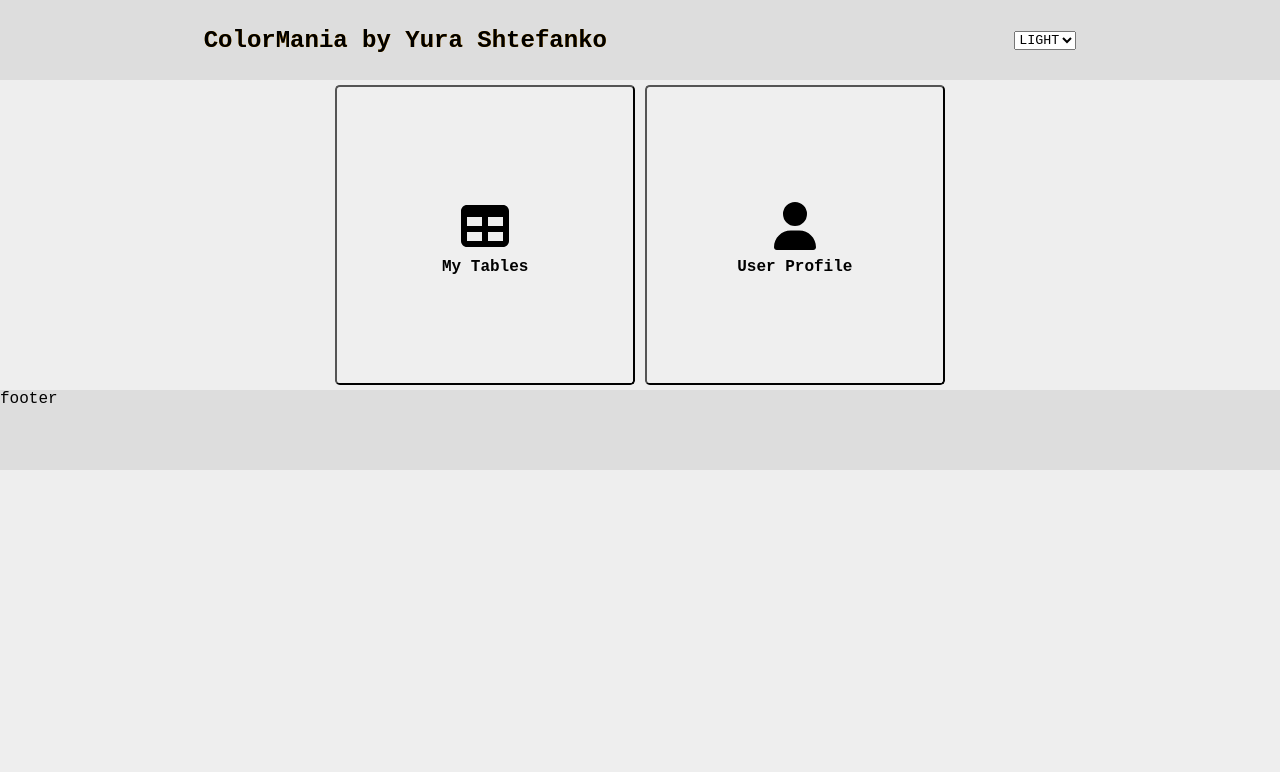
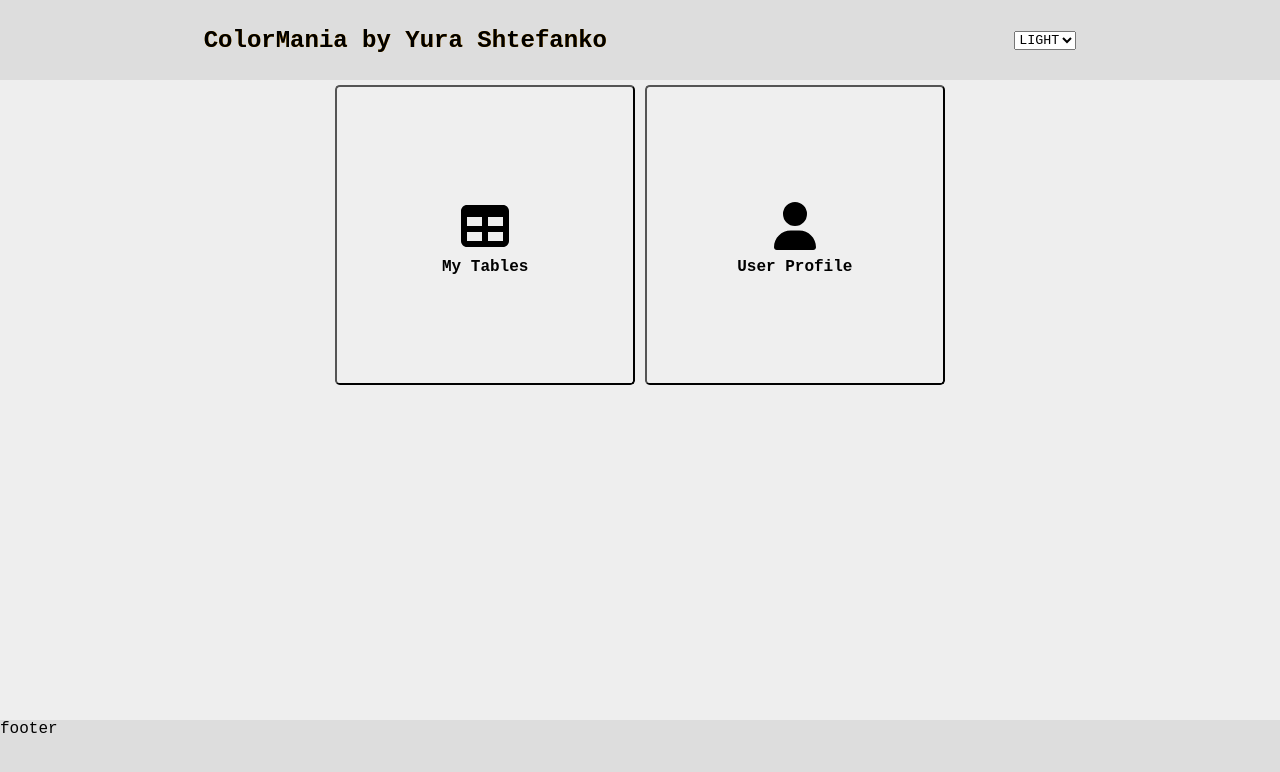
Before and after one commit to Viper-JSX/Colormania-React, a React (Create React App) app: page / in a window 1280 px wide. Shown: the top 772 px of the page. Built offline with nearby package versions, Linux system fonts and the light colour scheme.

Commit message:
Footer attached to the bottom

```diff
--- a/src/components/Layout/Layout.tsx
+++ b/src/components/Layout/Layout.tsx
@@ -19,7 +19,7 @@
 
 function Layout({ appTitle, tablesToRender, handleTablesSortCriteriaChange, handleTableCreate, handleTablesSearch, handleTableEdit, handleAddColorToTable, handleColorEdit, handleColorDelete, handleLogin, handleRegister, handleLogout, handleThemeChange } : LayoutProps):JSX.Element{
     return(
-        <div id="layout">
+        <div className="layout">
             <Header
                 appTitle={appTitle}
                 handleTablesSortCriteriaChange={handleTablesSortCriteriaChange}
--- a/src/css/App.css
+++ b/src/css/App.css
@@ -60,6 +60,12 @@
     min-height: 100vh;
     color: var(--darkColor);
     background-color: var(--lightBackground);
+}
+
+.layout{
+    min-height: 100vh;
+    display: flex;
+    flex-direction: column;
 }
 
 /*---Header---*/
@@ -475,8 +481,9 @@
 }
 
 footer{
-    width: 100vw;
+    width: 100%;
     height: 5rem;
+    margin-top: auto;
     background-color: var(--paperBackground);
 
 }
```
